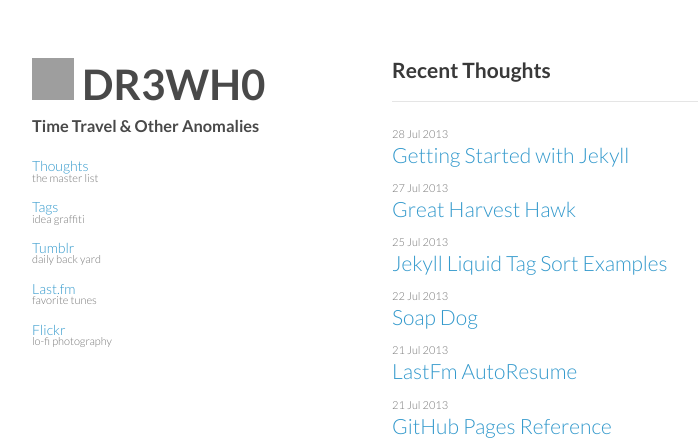
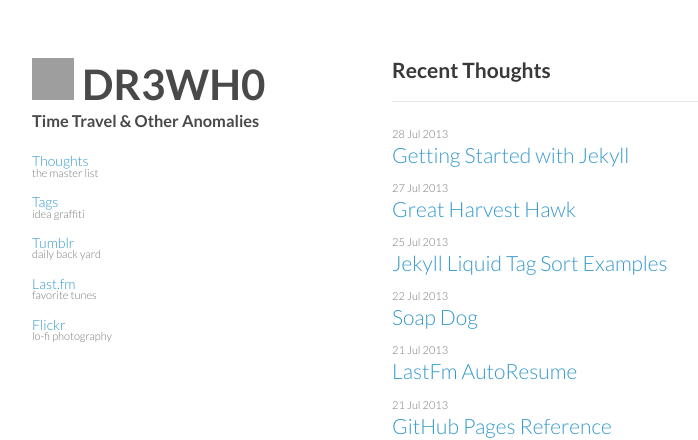
Before and after one commit to DR3WH0/DR3WH0.github.io, a Jekyll site: the page built from index.html, in a window 1280 px wide. Shown: the top 440 px of the page, without its empty margins (178-876 px from the left). Built offline with Jekyll 4.4.1, drawn with Linux system fonts in a browser that asks for light colours; Markdown is read by kramdown in place of the engine named in the settings; comment, search, counter and statistics services are not loaded; grey boxes are pictures that could not be loaded.

Commit message:
Update styles.css

```diff
--- a/stylesheets/styles.css
+++ b/stylesheets/styles.css
@@ -18,7 +18,7 @@ h1, h2, h3, h5, h6 {
 }
 
 h1.default {
-  margin:0 0 10px;
+  margin:0 0 5px;
 }
 
 h2.recent {
```
